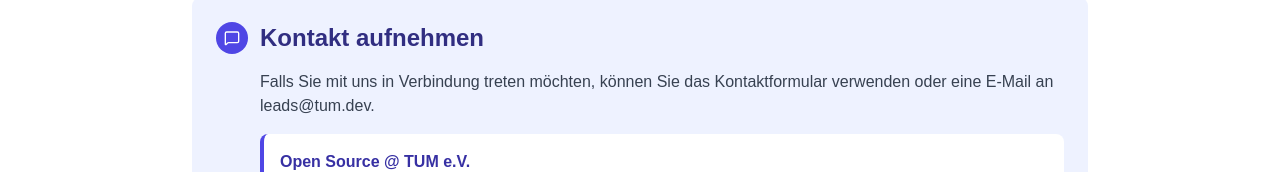
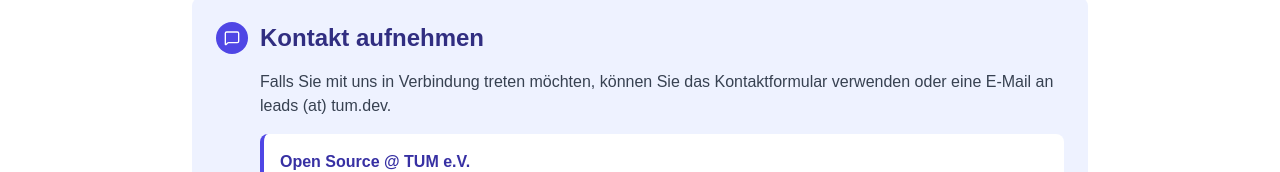
Before and after one commit to TUM-Dev/Website, a React (Vite) app: page /imprint in a window 1280 px wide. Shown: the part 1380-1552 px from the top of the page. Built offline with nearby package versions, Linux system fonts and the light colour scheme.

Commit message:
Email updaten

```diff
--- a/src/pages/ImprintPage.tsx
+++ b/src/pages/ImprintPage.tsx
@@ -129,7 +129,7 @@ export default function Imprint() {
 							<div className="ml-11 text-gray-700 space-y-4">
 								<p>
 									Falls Sie mit uns in Verbindung treten möchten, können Sie das
-									Kontaktformular verwenden oder eine E-Mail an <a href="mailto:leads@tum.dev">leads@tum.dev</a>.
+									Kontaktformular verwenden oder eine E-Mail an leads (at) tum.dev.
 								</p>
 
 								<div className="bg-white p-4 rounded-lg border-l-4 border-indigo-600">
```
